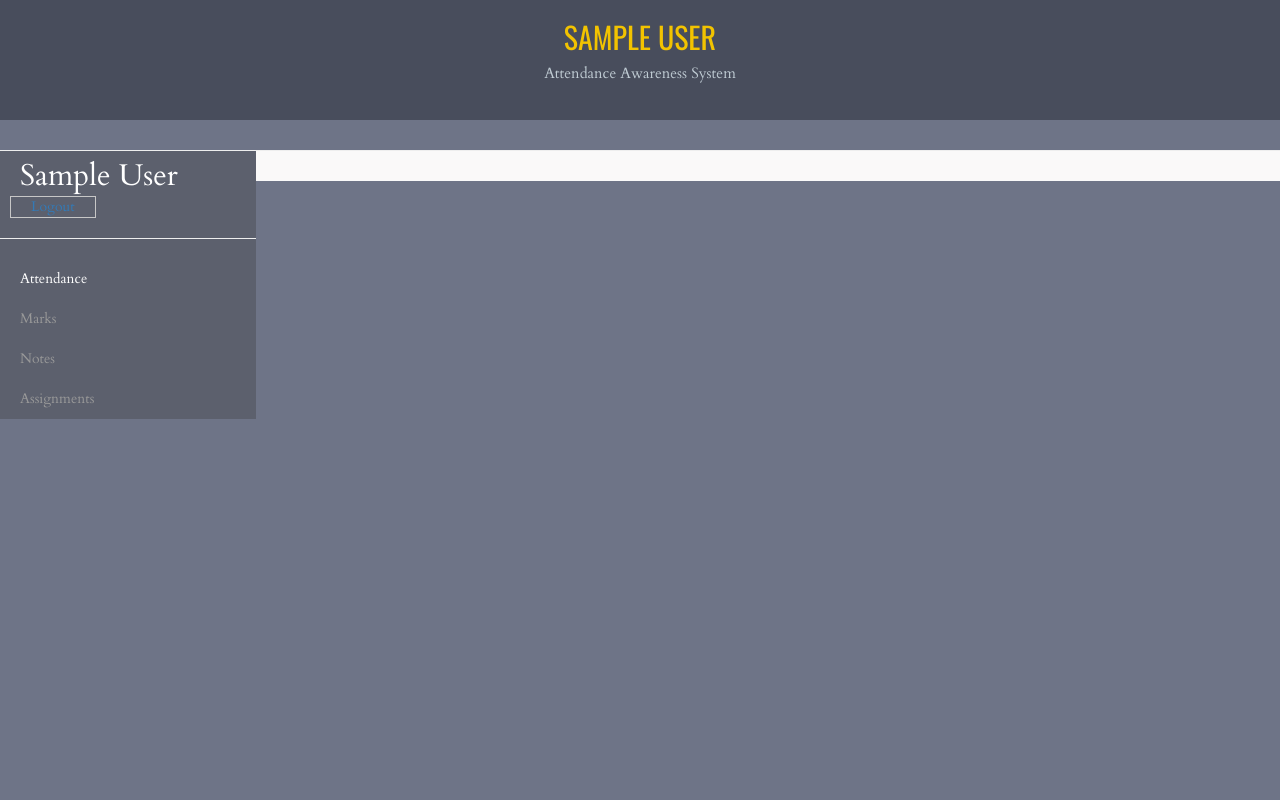
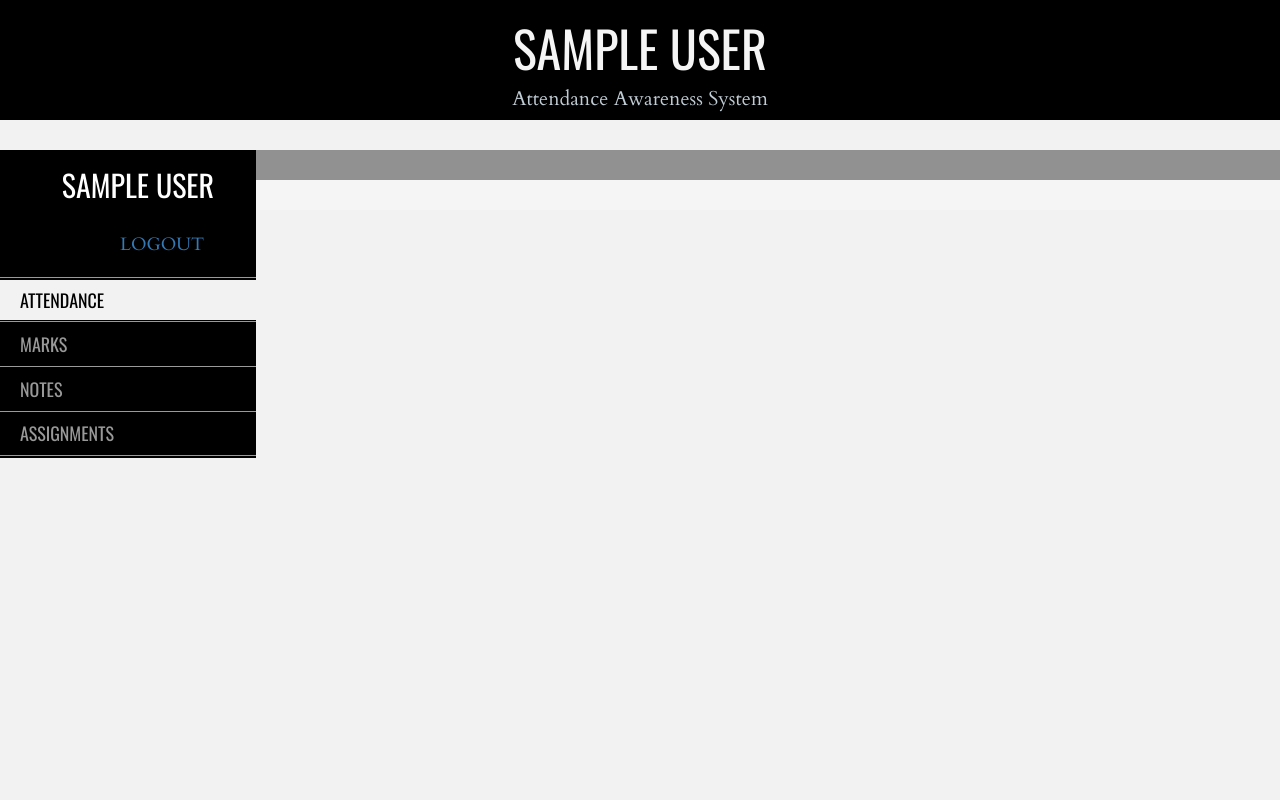
Before and after one commit to vamen/anathasevaashrama, a Django app: page /dashboard/000/1/ in a window 1280 px wide. Run offline with Django 3.2, Linux system fonts and the light colour scheme; tables that the repository leaves empty hold one stand-in row (values such as "Sample post"); some libraries are stand-ins or nearby versions.

Commit message:
Changed CSS files

```diff
--- a/cuserauth/static/cuserauth/base.css
+++ b/cuserauth/static/cuserauth/base.css
@@ -1,22 +1,33 @@
 .jambo-style{
-    background-color: rgb(72,77,92) !important; /*dark grey*/
+    background-color: rgb(0,0,0) !important; /*black*/
 	/*background-color:rgb(71,64,63); */
     height: 15%;
     padding: 0%;
     text-align: center;
+}
+hr {
+
+	width: 100%;
+    margin-top: 0.1em;
+    margin-bottom: 0.1em;
+    margin-left: auto;
+    margin-right: auto;
+    border-style: inset;
+	/*background-color:rgb(242, 195, 0) !important;*/
 }
 
 .heading{
     /*font-family:  Helvetica, sans-serif;*/
 	font-family: Oswald, sans-serif;
 	text-transform: uppercase;
-	color:rgb(242, 195, 0); /*yellow*/
-	font-size: 30px;
+	color:rgb(245,245,245); /*white*/
+	font-size: 50px;
 	text-align:center;
 
 }
+
 .bodycustom{
-	background-color:rgb(110,116,135); /*light grey*/
+	background-color:rgb(242,242,242); /*eggshell white*/
 	font-family:Cardo,serif;
 
 }
@@ -27,9 +38,8 @@
 	color:rgb(242, 195, 0); /*yellow*/
 }
 
-
 .sub-text{
     font-family:Cardo, serif;
 	color:rgb(192, 204, 212); /*text light grey*/
-	font-size:15px;
+	font-size:20px;
 }
--- a/cuserauth/static/cuserauth/dash.css
+++ b/cuserauth/static/cuserauth/dash.css
@@ -4,6 +4,18 @@
     color: white;
 
 }
+<style>/*.form-group {
+  position: relative
+}
+.form-group input[type="password"] {
+  padding-right: 30px
+}*/
+.form-group .glyphicon {
+  top:10px;
+  right: 0px;
+  position:absolute;
+  top:12px
+}</style>
 
 .header>hr{
     margin: 0%;
@@ -22,19 +34,23 @@
 
 .content-header{
     margin: 0%;
+	height:30px;
     width: 100%;
-    background: rgb(255,255,255); /*changed*/
-    color: white;
+    background: rgb(145,145,145) !important; /*changed*/
+    color: black;
+	text-transform: uppercase;
     padding-left: 15px;
+	padding-top: 5px;
     font-weight: bold;
-    font-family: Cambria, Cochin, Georgia, Times, 'Times New Roman', serif;
+	font-family: Oswald, sans-serif;
+	text-align: left;
+    /*font-family: Cambria, Cochin, Georgia, Times, 'Times New Roman', serif;*/
 }
 
 .content-body{
 
     padding: 15px;
 }
-
 
 .subject-bar-wrapper{
 
@@ -57,13 +73,13 @@
 
 .lecturer-name-box {
 
-    padding: 20%;
+    padding: 10%;
 
 }
 
 .lecturer-name {
     color: white !important;
-    text-align: left;
+    text-align: center;
     margin: 0%
 }
 
@@ -77,18 +93,19 @@
 .sidebar-wrapper {
     z-index: 100;
     /* left: 220px; */
-    color:rgb(192, 204, 212); /*changed*/
+    color:rgb(245,245,245)!important; /*changed*/
     width: 20%;
     height: 100%;
     /* margin-left: -220px; */
     overflow-y: auto;
     overflow-x: hidden;
-    background-color:#5c606d; /*changed*/
+    background-color:rgb(0,0,0) !important; /*changed*/
+	font-size:18px;
 }
 
 .page-content-wrapper {
     /* width: 100%; */
-    background: #faf9f9;
+    background:rgb(245,245,245) !important;
     flex: 1;
 
 
@@ -100,7 +117,9 @@
     margin: 0;
     padding: 0;
     list-style: none;
-	background-color: #5c606d; /*changed*/
+	background-color:rgb(0,0,0)  !important; /*changed*/
+	font-family: Oswald, sans-serif;
+	text-transform: uppercase;
   }
 
   .sidebar-nav li {
@@ -117,17 +136,27 @@
   .sidebar-nav li >a:hover {
     text-decoration: none;
     color: #fff;
-    background: rgb(242, 195, 0);
+    background: rgb(145,145,145) !important;
   }
 
 
   .sidebar-nav li a:active, .sidebar-nav li a:focus {
     text-decoration: none;
   }
+hr {
+
+  width: 100%;
+  margin-top: 0.1em;
+  margin-bottom: 0.1em;
+  margin-left: auto;
+  margin-right: auto;
+  border-style: inset;
+  /*background-color:rgb(242, 195, 0) !important;*/
+}
 
   .sidebar-nav>.sidebar-brand {
     /* height: 65px; */
-    line-height: 40px;
+    line-height: 60px;
 
   }
 
@@ -151,31 +180,41 @@
 
 
   .logout-box:hover{
-    background-color: rgb(189, 189, 189);
+    /*background-color: black;*/
+	color: white;
+	text-decoration:underline;
 }
 
 
 
   .logout-box{
         display: inline-block;
-        padding-right:20px;
+		/*padding-left: 50px;
+        padding-right:100px;
         border-color: rgb(199, 199, 199);
         border-style:solid;
         border-width: thin;
-        margin-left: 10px;
-        line-height: 1.4;
+        margin-left: 50px;
+        line-height: 2.0;
+		text-align: center;
+		background-color: rgb(242, 195, 0) !important;*/
+		padding-left: 100px;
+        padding-right:100px;
+		font-family:Cardo, serif;
+		color: rgb(242, 195, 0) !important;
+		text-transform:uppercase;
 }
 
 
 .sidebar-selected-item{
-    color:white !important;  /*changed*/
-    background: :rgb(242, 195, 0)!important; /*changed*/
+    color: rgb(0,0,0)!important;  /*changed*/
+    background-color:rgb(242,242,242)!important; /*changed*/
 
 
   }
 
 .sidebar-selected-item>active:after{
-
+	 background-color: :rgb(242, 195, 0)!important;
 }
 
 
--- a/cuserauth/templates/base.html
+++ b/cuserauth/templates/base.html
@@ -3,7 +3,6 @@
 <html>
     <head>
             <link rel="stylesheet" href="https://maxcdn.bootstrapcdn.com/bootstrap/3.3.7/css/bootstrap.min.css">
-
 			<link rel="stylesheet" href="https://fonts.googleapis.com/css?family=Cardo:400,700|Oswald">
             <link rel="stylesheet" type="text/css" href="{% static 'cuserauth/base.css' %}">
 
@@ -21,17 +20,18 @@
     <body class="bodycustom">
         <div class="container-full-bg header">
                      <div class="jumbotron jambo-style">
+
                         <div class="container-fluid">
                                     {% block navbar %}
                                     {% endblock %}
                         </div>
                         <div>
                             <h2 class="heading">{{ college_name }}</h2>
-                            <small class="sub-text">Attendance Awareness System</small>
+                            <small class="sub-text">Attendance Awareness System</small><br>
+							<!--<span class="logout-box"><a href="/logout">Logout </a></span>-->
                         </div>
 
                 </div>
-                <hr>
 
             {% block content %}
             {% endblock %}
--- a/cuserauth/templates/dash.html
+++ b/cuserauth/templates/dash.html
@@ -83,13 +83,17 @@
          <ul class="sidebar-nav">
             <li class="sidebar-brand">
                     <a  class="lecturer-name" href="#"> {{ lecName }}</a>
-                    <span class="logout-box"><a href="/logout">  Logout </a></span>
+                  <span class="logout-box"><a href="/logout">Logout </a></span>
             </li>
             <hr>
             <li><a id="attendance">Attendance</a></li>
+			<hr>
             <li><a id="marks">Marks</a></li>
-            <li><a id="notes">Notes</a></li>
-            <li><a id="assignment">Assignments</a></li>
+            <hr>
+			<li><a id="notes">Notes</a></li>
+            <hr>
+			<li><a id="assignment">Assignments</a></li>
+			<hr>
         </ul>
      </div>
      <div class="page-content-wrapper">
--- a/cuserauth/templates/index.html
+++ b/cuserauth/templates/index.html
@@ -37,8 +37,9 @@
                                             <p id="UNerror" for="remember" style="display: none;">  Username Required</p>
                                         </div>
                                         <div class="form-group">
-                                            <input type="password" name="password" id="password" tabindex="2" class="form-control" placeholder="Password"/>
-                                            <p id="Perror" for="remember" style="display: none;">  Password Required</p>
+										<input type="password" name="password" id="password" tabindex="2" class="form-control" placeholder="Password"/>
+										<span class="glyphicon glyphicon-eye-open"></span>
+											<p id="Perror" for="remember" style="display: none;">  Password Required</p>
                                         </div>
                                         <div class="form-group text-center">
                                             <input type="checkbox" tabindex="3" class="" name="remember" id="remember">
```
Also changed, not shown: cuserauth/static/cuserauth/script/login.js (+10 -1 lines).
